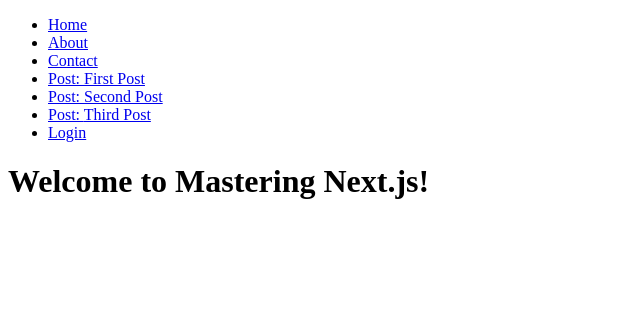
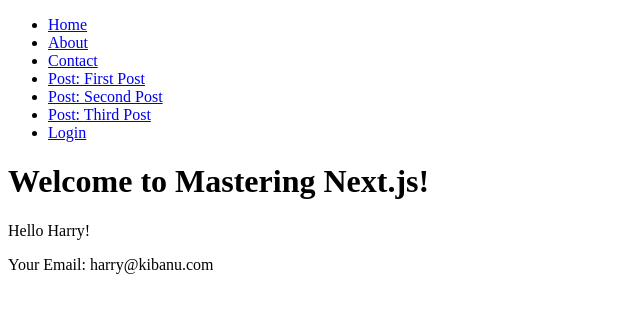
Before and after one commit to IamManchanda/nextjs-navigation-linking, a Next.js app: page / in a window 1280 px wide. Shown: the top 312 px of the page, without its empty margins (0-640 px from the left). Built offline with nearby package versions, Linux system fonts and the light colour scheme.

Commit message:
Fetching Data with SWR & API Routes

```diff
--- a/package.json
+++ b/package.json
@@ -11,6 +11,7 @@
     "next": "10.0.3",
     "react": "17.0.1",
     "react-dom": "17.0.1",
-    "sass": "^1.29.0"
+    "sass": "^1.29.0",
+    "swr": "^0.3.9"
   }
 }
--- /dev/null
+++ b/src/pages/api/users/[id].js
@@ -0,0 +1,11 @@
+export default (req, res) => {
+  const {
+    query: { id },
+  } = req;
+
+  res.status(200).json({
+    id,
+    name: "Harry",
+    email: "harry@kibanu.com",
+  });
+};
--- a/src/pages/index.js
+++ b/src/pages/index.js
@@ -1,11 +1,20 @@
 import { Fragment } from "react";
 import NavigationHeader from "../components/navigation-header";
+import useSWR from "swr";
+import fetcher from "../utils/fetcher";
 
 function PageIndex() {
+  const { data, error } = useSWR("/api/users/1", fetcher);
+
+  if (error) return <div>Failed to load.</div>;
+  if (!data) return <div>Loading...</div>;
+
   return (
     <Fragment>
       <NavigationHeader />
       <h1>Welcome to Mastering Next.js!</h1>
+      <p>Hello {data.name}!</p>
+      <p>Your Email: {data.email}</p>
     </Fragment>
   );
 }
--- /dev/null
+++ b/src/utils/fetcher.js
@@ -0,0 +1,5 @@
+export default async function fetcher(path) {
+  const res = await fetch(path);
+  const data = await res.json();
+  return data;
+}
```
Also changed, not shown: 2 other files (tests, documents, lock files or other folders).
